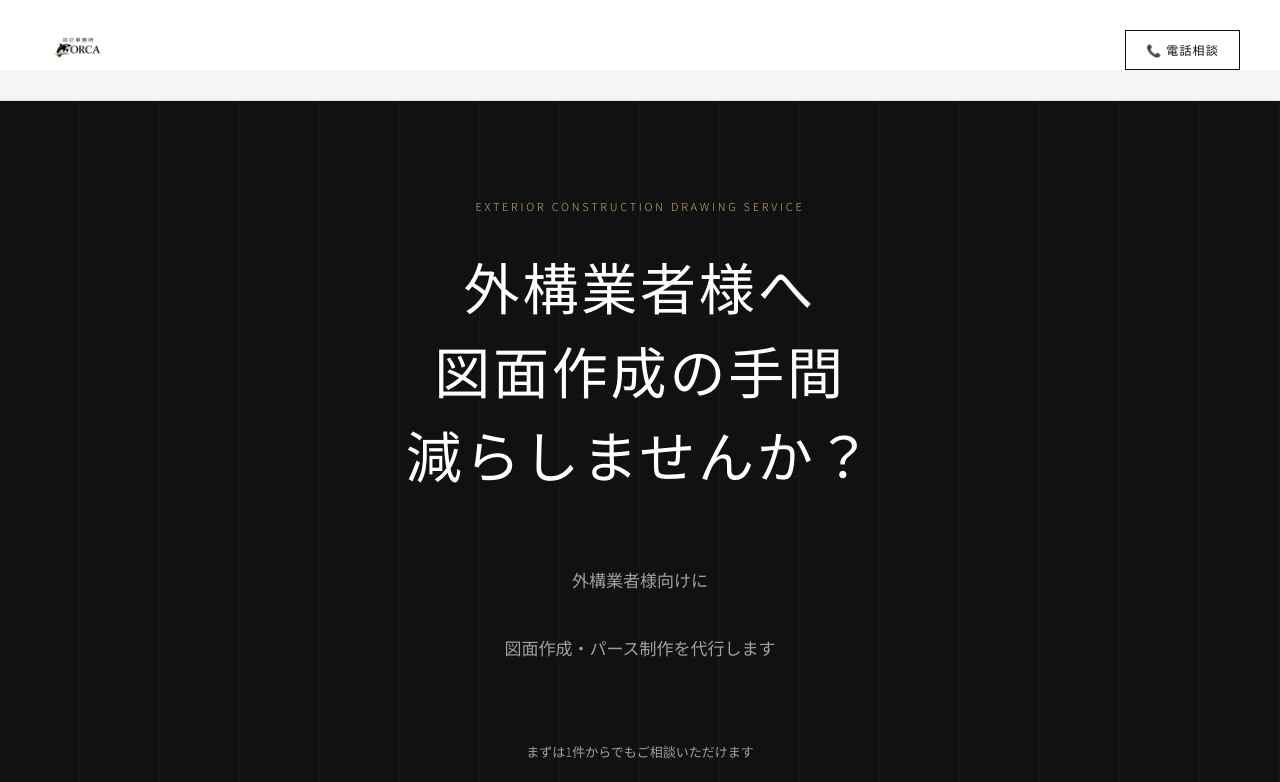
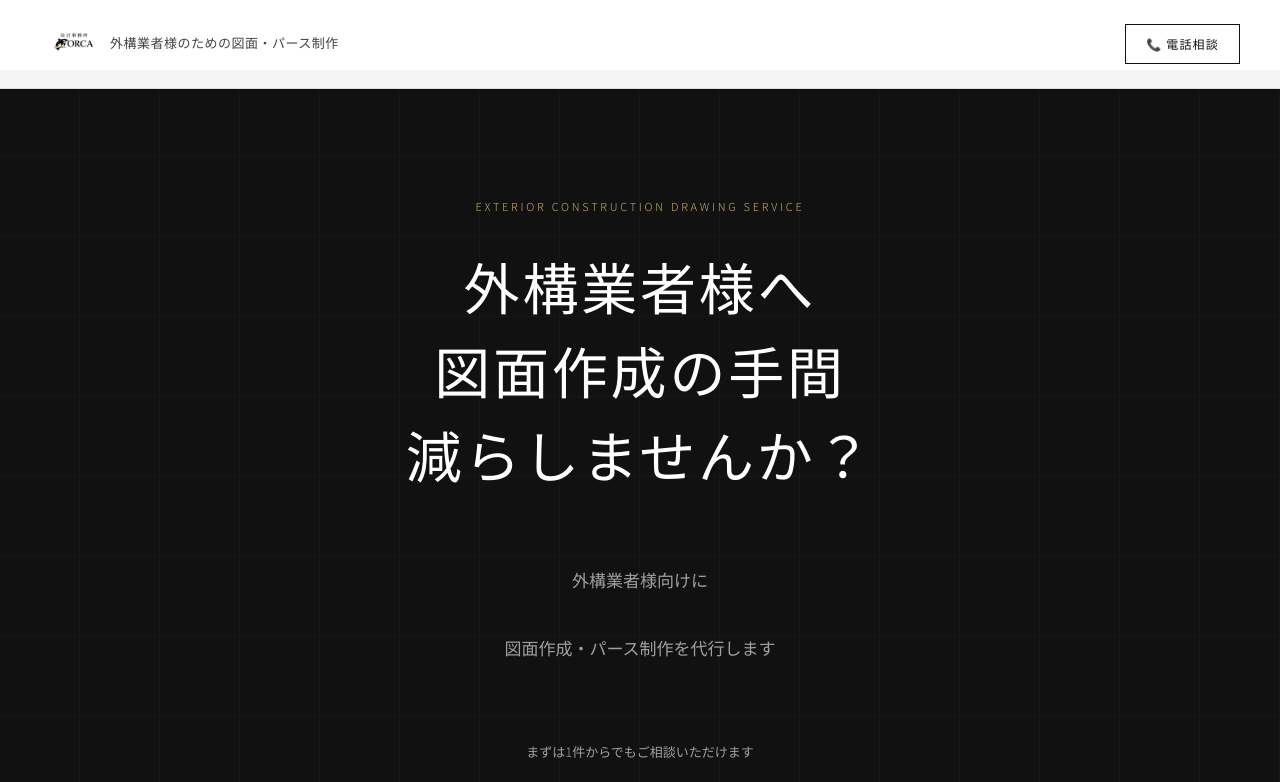
Before and after one commit to xinjiaantian83-prog/zu-lp, a plain HTML site: page index.html in a window 1280 px wide. Shown: the top 782 px of the page. Drawn offline with Linux system fonts and the light colour scheme.

Commit message:
Update index.html

```diff
--- a/index.html
+++ b/index.html
@@ -15,13 +15,20 @@
 .logo{
   display:flex;
   align-items:center;
-  padding:2px 8px;
+  gap:10px;
+  padding:0 8px;
 }
 
 .logo img{
-  height:60px;
+  height:52px;
   width:auto;
-  display:block;
+}
+
+.logo-copy{
+  font-size:13px;
+  color:#444;
+  letter-spacing:0.5px;
+  white-space:nowrap;
 }
 
 header{
@@ -34,7 +41,9 @@
   padding:0;
   border-bottom:1px solid #eee;
 }
-
+    body{
+  padding-top:70px;
+}
     :root {
       --black: #111111;
       --dark: #222222;
@@ -440,6 +449,7 @@
   <header>
     <div class="logo">
   <img src="orca_logo.png" alt="ORCA設計事務所">
+  <div class="logo-copy">外構業者様のための図面・パース制作</div>
 </div>
     <a href="tel:09012345678" class="header-cta">📞 電話相談</a>
   </header>
```
